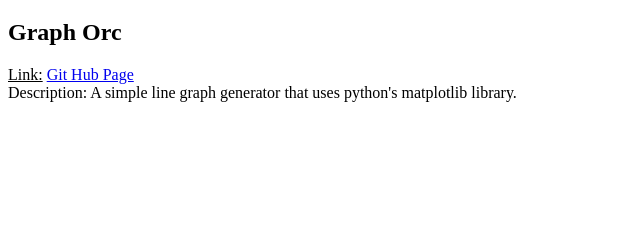
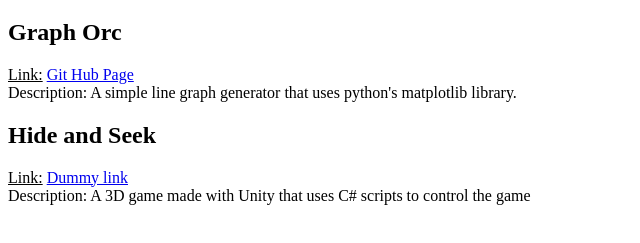
Before and after one commit to vigsivan97/vigsivan97.github.io, a plain HTML site: page index.html in a window 1280 px wide. Shown: the part 61-304 px from the top of the page, without its empty margins (0-640 px from the left). Drawn offline with Linux system fonts and the light colour scheme.

Commit message:
Add Unity Project

```diff
--- a/index.html
+++ b/index.html
@@ -7,5 +7,8 @@
         </br>
         Description: A simple line graph generator that uses python's matplotlib library.
 
+        <h2>Hide and Seek</h2>
+        <u>Link:</u> <a href="google.com"> Dummy link </a>
+        </br> Description: A 3D game made with Unity that uses C# scripts to control the game
     <body>
 </html>
```
